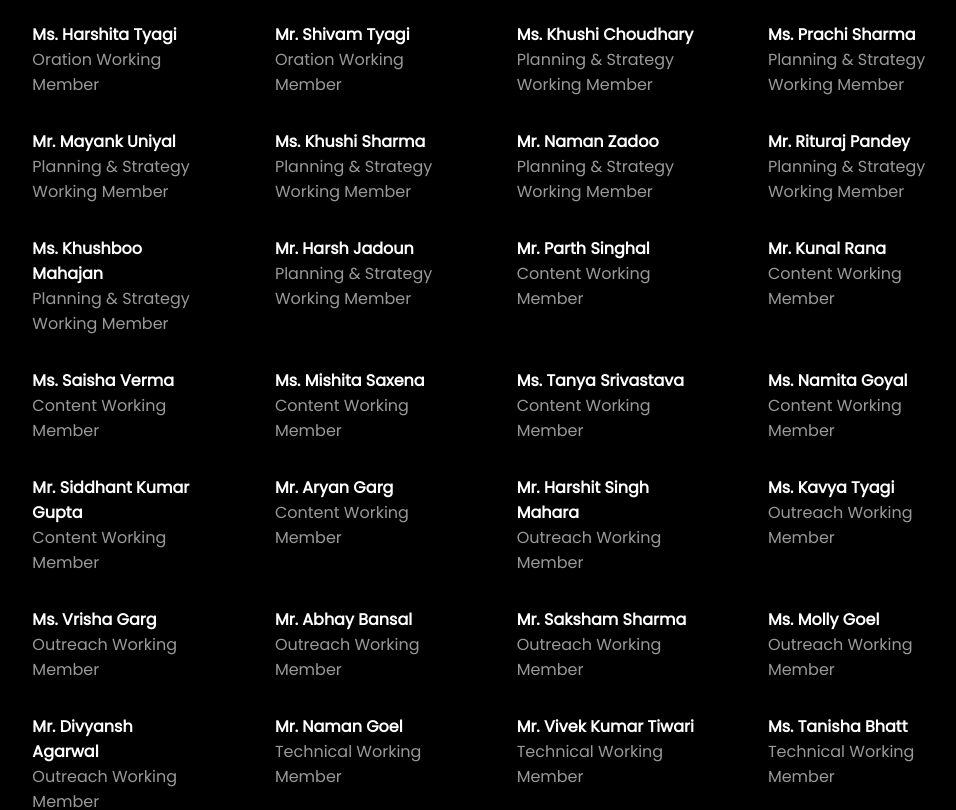
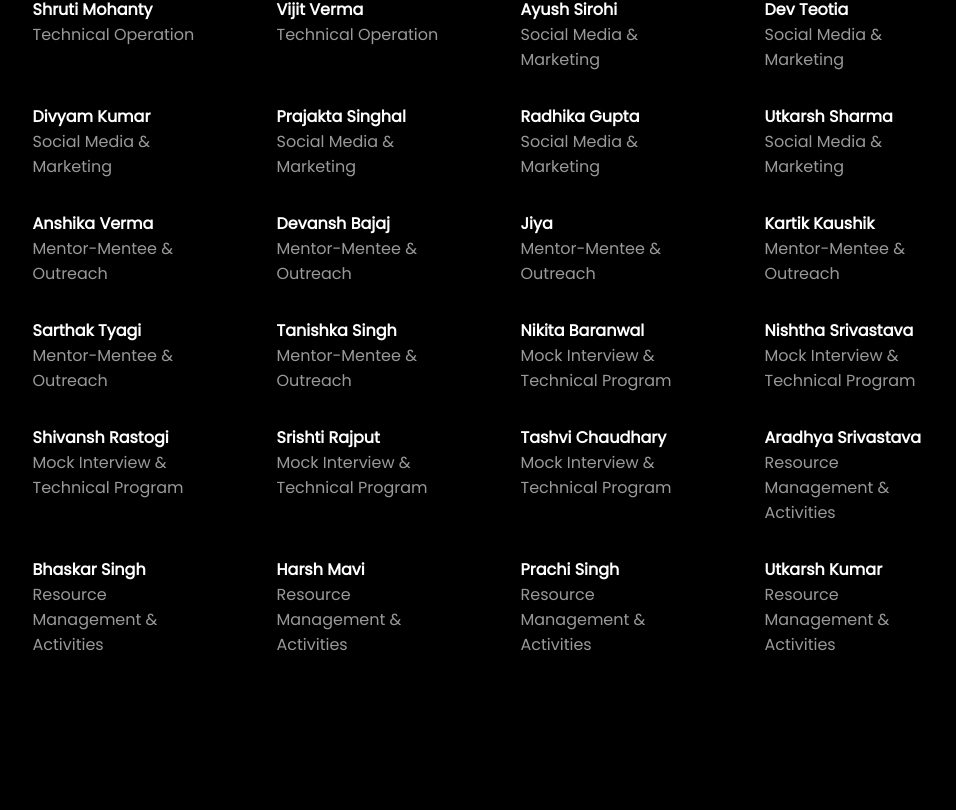
Before and after one commit to salaah-community/Salaah, a React (Create React App) app: page /team in a window 1280 px wide. Shown: the part 5318-6128 px from the top of the page, without its empty margins (156-1112 px from the left). Built offline with nearby package versions, Linux system fonts and the light colour scheme.

Commit message:
Updated the new working committee data

```diff
--- a/src/pages/Team/TeamData/Working.js
+++ b/src/pages/Team/TeamData/Working.js
@@ -1,182 +1,139 @@
 export const teamWorking = [
   {
-        name: 'Mr. Faraaz Hafeez',
-        title: 'Oration Working Member',
-        img: ''
+    //Technical Operations
+    name: "Ayush Kumar Gupta",
+    title: "Technical Operation	",
+    img: "",
   },
   {
-        name: 'Mr. Zaid Quamar',
-        title: 'Oration Working Member',
-        img: ''
+    name: "Kanishka Varshney",
+    title: "Technical Operation	",
+    img: "",
   },
   {
-        name: 'Ms. Sakshi Sharma',
-        title: 'Oration Working Member',
-        img: ''
+    name: "Mayank Srivastava",
+    title: "Technical Operation	",
+    img: "",
   },
   {
-        name: 'Ms. Lakshita',
-        title: 'Oration Working Member',
-        img: ''
+    name: "Priyank Aggarwal",
+    title: "Technical Operation	",
+    img: "",
   },
   {
-        name: 'Ms. Harshita Tyagi',
-        title: 'Oration Working Member',
-        img: ''
+    name: "Shruti Mohanty",
+    title: "Technical Operation	",
+    img: "",
   },
   {
-        name: 'Mr. Shivam Tyagi',
-        title: 'Oration Working Member',
-        img: ''
+    name: "Vijit Verma",
+    title: "Technical Operation	",
+    img: "",
+  },
+  //Social Media and Marketing
+  {
+    name: "Ayush Sirohi",
+    title: "Social Media & Marketing",
+    img: "",
   },
   {
-        name: 'Ms. Khushi Choudhary',
-        title: 'Planning & Strategy Working Member',
-        img: ''
+    name: "Dev Teotia",
+    title: "Social Media & Marketing",
+    img: "",
   },
   {
-        name: 'Ms. Prachi Sharma',
-        title: 'Planning & Strategy Working Member',
-        img: ''
+    name: "Divyam Kumar",
+    title: "Social Media & Marketing",
+    img: "",
   },
   {
-        name: 'Mr. Mayank Uniyal',
-        title: 'Planning & Strategy Working Member',
-        img: ''
+    name: "Prajakta Singhal",
+    title: "Social Media & Marketing",
+    img: "",
   },
   {
-        name: 'Ms. Khushi Sharma',
-        title: 'Planning & Strategy Working Member',
-        img: ''
+    name: "Radhika Gupta",
+    title: "Social Media & Marketing",
+    img: "",
   },
   {
-        name: 'Mr. Naman Zadoo',
-        title: 'Planning & Strategy Working Member',
-        img: ''
+    name: "Utkarsh Sharma",
+    title: "Social Media & Marketing",
+    img: "",
+  },
+  //Menter-Mentee & Outreach
+  {
+    name: "Anshika Verma",
+    title: "Mentor-Mentee & Outreach",
+    img: "",
   },
   {
-        name: 'Mr. Rituraj Pandey',
-        title: 'Planning & Strategy Working Member',
-        img: ''
+    name: "Devansh Bajaj",
+    title: "Mentor-Mentee & Outreach",
+    img: "",
   },
   {
-        name: 'Ms. Khushboo Mahajan',
-        title: 'Planning & Strategy Working Member',
-        img: ''
+    name: "Jiya",
+    title: "Mentor-Mentee & Outreach",
+    img: "",
   },
   {
-        name: 'Mr. Harsh Jadoun',
-        title: 'Planning & Strategy Working Member',
-        img: ''
+    name: "Kartik Kaushik",
+    title: "Mentor-Mentee & Outreach",
+    img: "",
   },
   {
-        name: 'Mr. Parth Singhal',
-        title: 'Content Working Member',
-        img: ''
+    name: "Sarthak Tyagi",
+    title: "Mentor-Mentee & Outreach",
+    img: "",
   },
   {
-        name: 'Mr. Kunal Rana',
-        title: 'Content Working Member',
-        img: ''
+    name: "Tanishka Singh",
+    title: "Mentor-Mentee & Outreach",
+    img: "",
   },
+  //Mock Interview & Technical Program
   {
-        name: 'Ms. Saisha Verma',
-        title: 'Content Working Member',
-        img: ''
+    name: "Nikita Baranwal",
+    title: "Mock Interview & Technical Program",
+    img: "",
+  },{
+    name: "Nishtha Srivastava",
+    title: "Mock Interview & Technical Program",
+    img: "",
+  },{
+    name: "Shivansh Rastogi",
+    title: "Mock Interview & Technical Program",
+    img: "",
+  },{
+    name: "Srishti Rajput",
+    title: "Mock Interview & Technical Program",
+    img: "",
+  },{
+    name: "Tashvi Chaudhary",
+    title: "Mock Interview & Technical Program",
+    img: "",
   },
+  //Resource Management & Activities
   {
-        name: 'Ms. Mishita Saxena',
-        title: 'Content Working Member',
-        img: ''
+    name: "Aradhya Srivastava",
+    title: "Resource Management & Activities",
+    img: "",
+  },{
+    name: "Bhaskar Singh",
+    title: "Resource Management & Activities",
+    img: "",
+  },{
+    name: "Harsh Mavi",
+    title: "Resource Management & Activities",
+    img: "",
+  },{
+    name: "Prachi Singh",
+    title: "Resource Management & Activities",
+    img: "",
+  },{
+    name: "Utkarsh Kumar",
+    title: "Resource Management & Activities",
+    img: "",
   },
-{
-        name: 'Ms. Tanya Srivastava',
-        title: 'Content Working Member',
-        img: ''
-    },
-{
-        name: 'Ms. Namita Goyal',
-        title: 'Content Working Member',
-        img: ''
-    },
-{
-        name: 'Mr. Siddhant Kumar Gupta',
-        title: 'Content Working Member',
-        img: ''
-    },
-{
-        name: 'Mr. Aryan Garg',
-        title: 'Content Working Member',
-        img: ''
-    },
-{
-        name: 'Mr. Harshit Singh Mahara',
-        title: 'Outreach Working Member',
-        img: ''
-    },
-{
-        name: 'Ms. Kavya Tyagi',
-        title: 'Outreach Working Member',
-        img: ''
-    },
-{
-        name: 'Ms. Vrisha Garg',
-        title: 'Outreach Working Member',
-        img: ''
-    },
-{
-        name: 'Mr. Abhay Bansal',
-        title: 'Outreach Working Member',
-        img: ''
-    },
-{
-        name: 'Mr. Saksham Sharma',
-        title: 'Outreach Working Member',
-        img: ''
-    },
-{
-        name: 'Ms. Molly Goel',
-        title: 'Outreach Working Member',
-        img: ''
-    },
-{
-        name: 'Mr. Divyansh Agarwal',
-        title: 'Outreach Working Member',
-        img: ''
-    },
-{
-        name: 'Mr. Naman Goel',
-        title: 'Technical Working Member',
-        img: ''
-    },
-    {
-        name: 'Mr. Vivek Kumar Tiwari',
-        title: 'Technical Working Member',
-        img: ''
-    },
-{
-        name: 'Ms. Tanisha Bhatt',
-        title: 'Technical Working Member',
-        img: ''
-    },
-{
-        name: 'Mr. Aryan Tyagi',
-        title: 'Technical Working Member',
-        img: ''
-    },
-{
-        name: 'Mr. Ish Purwar',
-        title: 'Technical Working Member',
-        img: ''
-    },
-{
-        name: 'Mr. Nitish Tiwari',
-        title: 'Technical Working Member',
-        img: ''
-    },
-{
-        name: 'Mr. Sachin Goyal',
-        title: 'Technical Working Member',
-        img: ''
-    },
-]
+];
```
Lines whose indentation alone changed are shown as unchanged.
